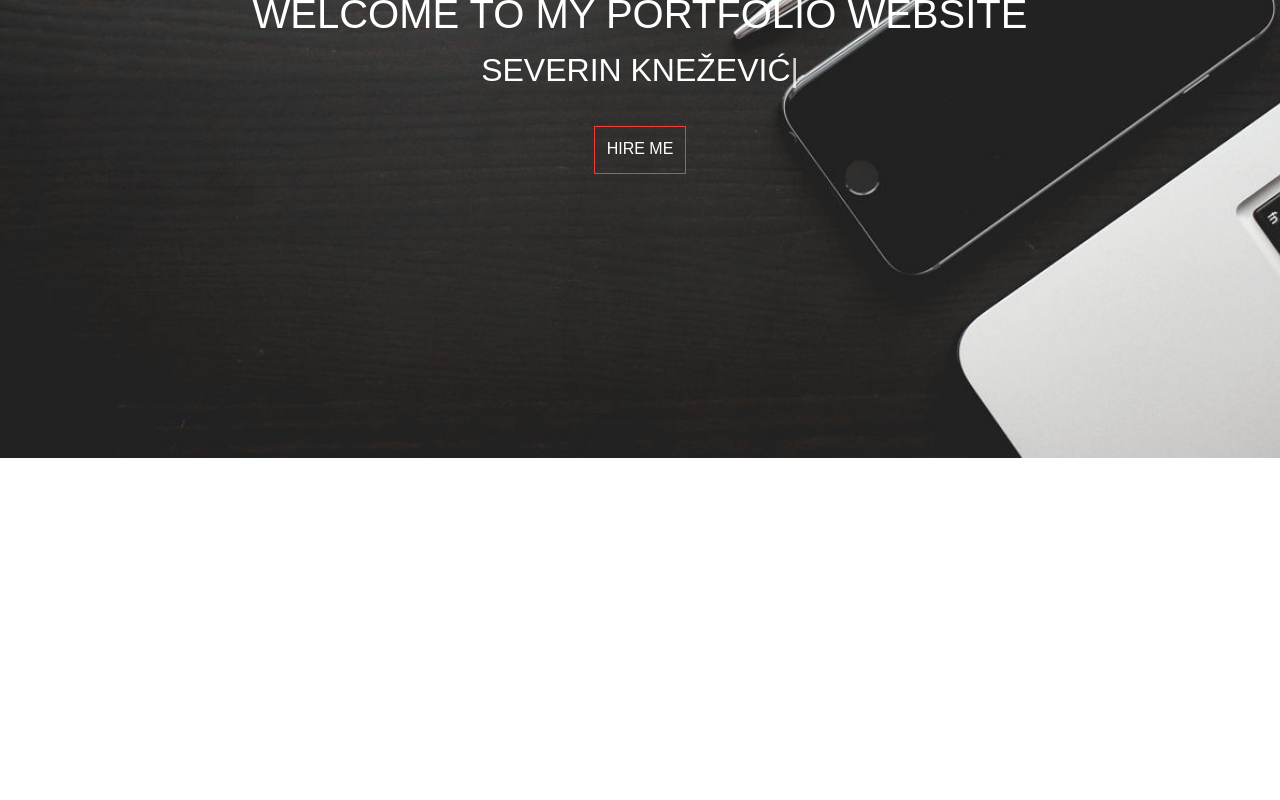
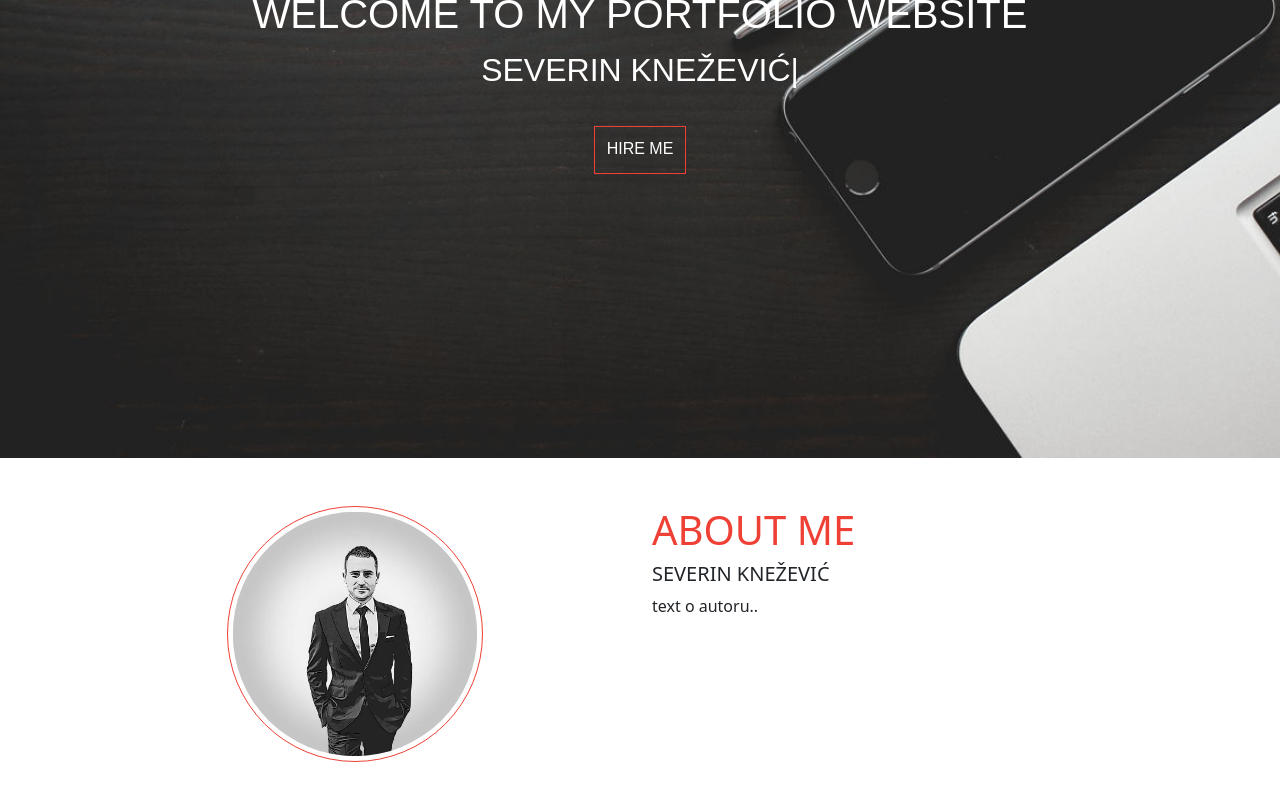
Before and after one commit to SeverinKnezevic/portfolio_Severin, a React (Create React App) app: page / in a window 1280 px wide. Shown: the part 318-1118 px from the top of the page. Before the commit the page ends 800 px from the top, so only its background shows below. Built offline with nearby package versions, Linux system fonts and the light colour scheme.

Commit message:
about-me

```diff
--- a/src/App.css
+++ b/src/App.css
@@ -125,3 +125,29 @@
   background-color: var(--primary-hover-red);
   transition: .4s ease-in-out;
   }
+
+/*************************** ABOUT ME *******************************/
+
+.photo-wrap {
+  display: flex;
+  justify-content: center;
+  align-items: center;
+}
+
+.profile-img {
+  width: 16rem;
+  border-radius: 50%;
+  padding: .3rem;
+  border: 1px solid var(--primary-red);
+}
+
+.about-heading {
+  color: var(--primary-red);
+  text-transform: uppercase;
+}
+
+@media(max-width: 468px){
+  .profile-img {
+    width: 10rem;
+  }
+}
--- a/src/App.js
+++ b/src/App.js
@@ -2,7 +2,7 @@
 import 'bootstrap/dist/css/bootstrap.min.css';
 import Navbar from './components/Navbar';
 import Header from './components/Header';
-
+import AboutMe from './components/AboutMe'
 
 function App() {
   return (
@@ -10,6 +10,7 @@
      {/* <h2>Portfolio in progress...</h2> */}
     <Navbar />
     <Header />
+    <AboutMe />
     </>
   );
 }
--- /dev/null
+++ b/src/components/AboutMe.js
@@ -0,0 +1,27 @@
+import React from 'react';
+import author from '../images/me.jpg';
+
+const AboutMe = () => {
+  return (
+    <div className='container py-5'>
+        <div className="row">
+            <div className="col-lg-6 col-mx-12">
+                <div className="photo-wrap mb-5">
+                    <img className='profile-img' src={author} alt="author.."/>
+                </div>
+            </div>
+            <div className="col-lg-6 col-mx-12">
+                <h1 className='about-heading'>About me</h1>
+                <h5>SEVERIN KNEŽEVIĆ</h5>
+                <p>
+                    text o autoru..
+                </p>
+            </div>
+
+        </div>
+
+    </div>
+  )
+}
+
+export default AboutMe
```
Also changed, not shown: src/images/me.jpg (added).
